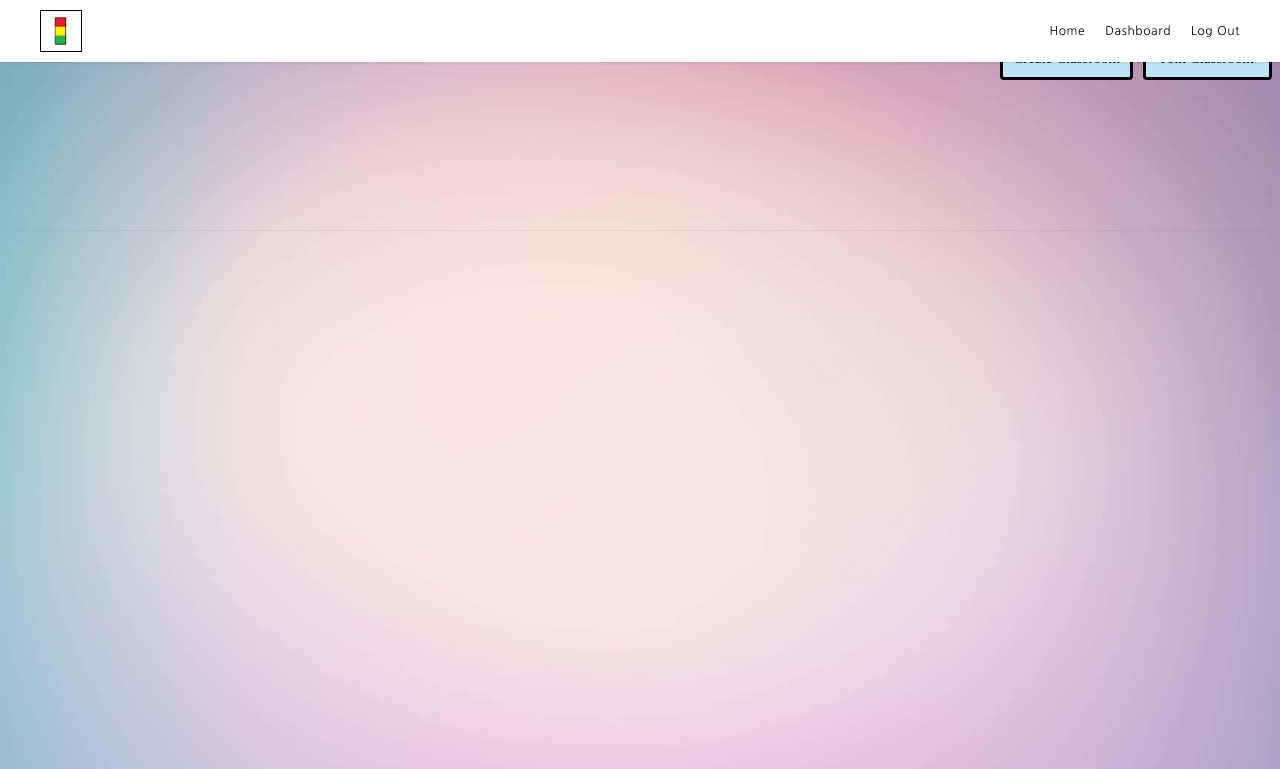
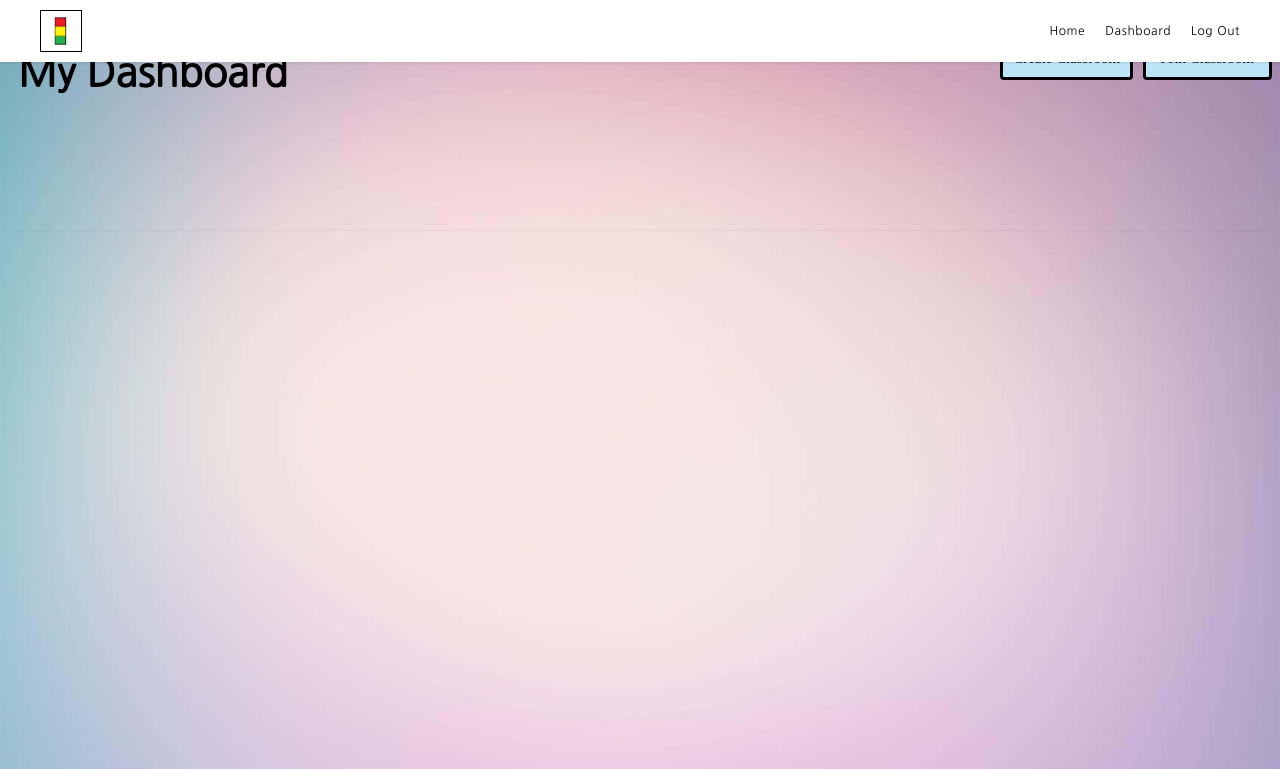
Before and after one commit to DylanB03/ProgressCheckWebsite, a PHP site: page /class/dashboardCodeNoExist.php in a window 1280 px wide. Shown: the top 769 px of the page. Run offline with PHP 8.4, Linux system fonts and the light colour scheme; the visitor is signed in with stand-in values (Sample User, id 1); data that the repository does not hold is empty.

Commit message:
dashboard text

```diff
--- a/css/styles.css
+++ b/css/styles.css
@@ -149,9 +149,9 @@ input{
 
 .myDashboard{
     /* color: solid black; */
-    font-size: 30px;
+    font-size: 40px;
     float: left;
-    margin-top: 15px;
+    margin-top: 40px;
     margin-left: 10px;
 
 }
```
